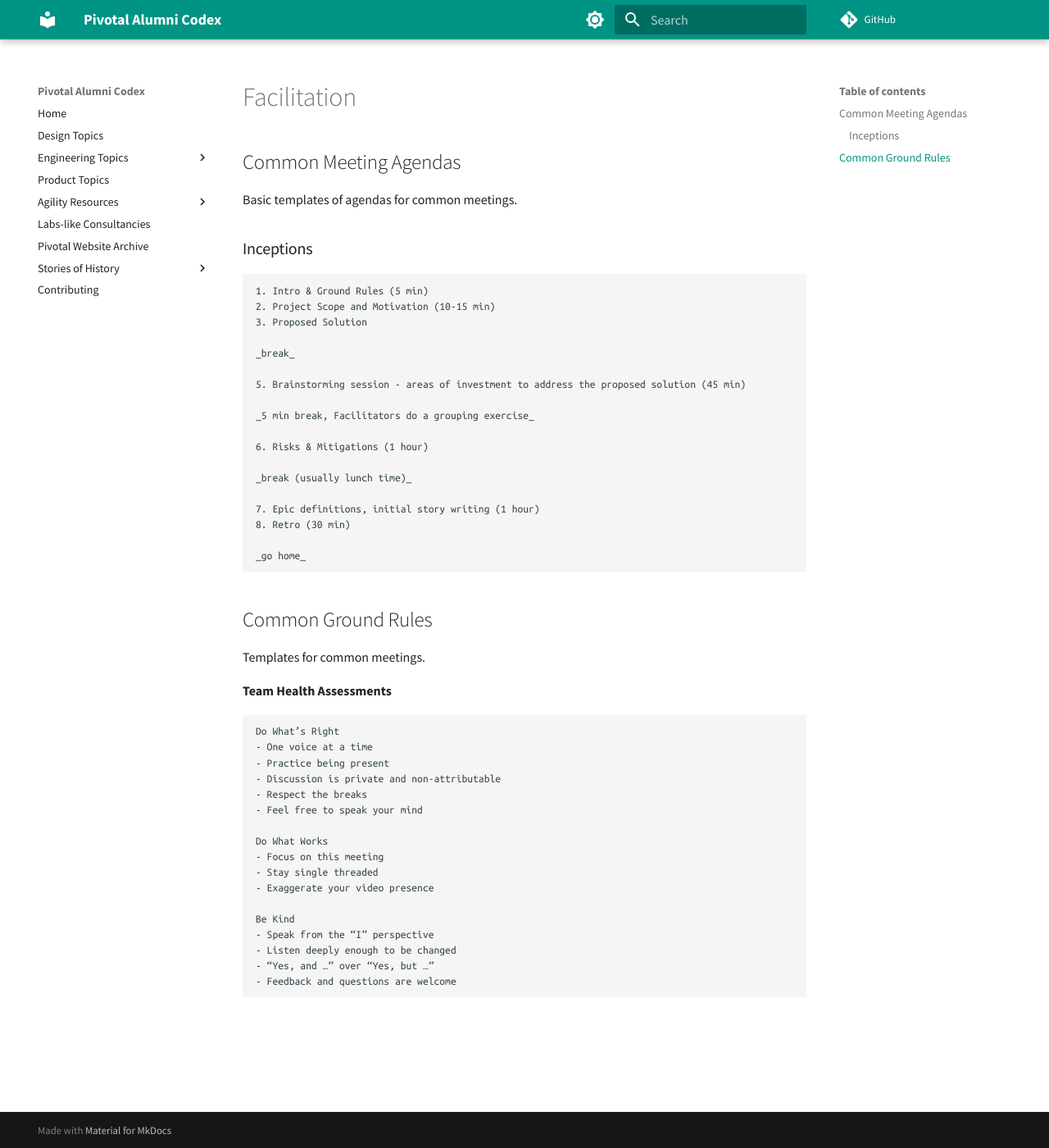
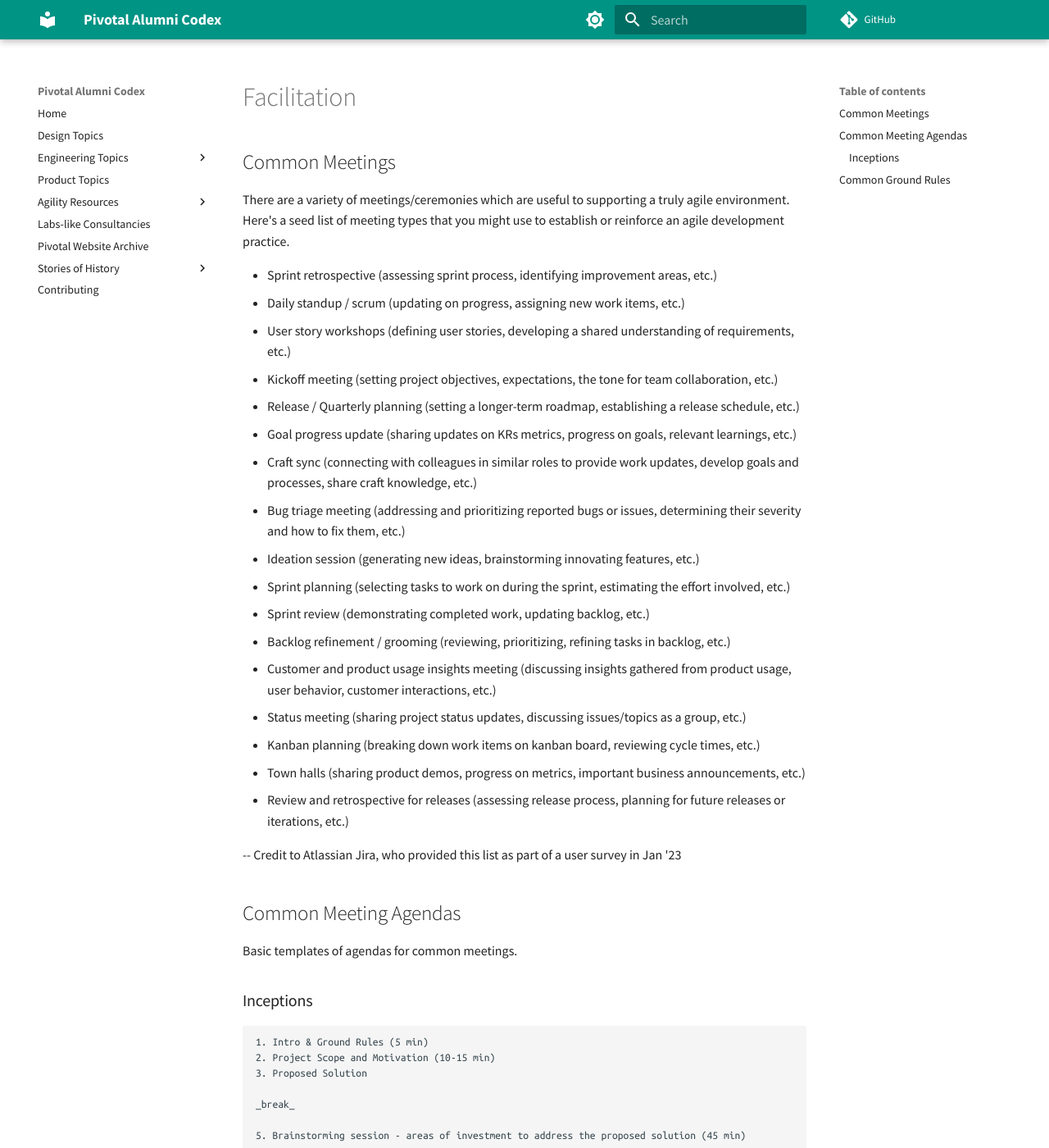
Before and after one commit to alumni-codex/alumni-codex.github.io, an MkDocs documentation site: the page built from docs/agility-resources/facilitation-notes.md, in a window 1280 px wide and 1400 px high. Shown: the whole window at 82% size. Built offline with MkDocs 1.6.1 and Material for MkDocs 9.7.7, drawn with Linux system fonts in a browser that asks for light colours; comment, search, counter and statistics services are not loaded.

Commit message:
Add list of common agile meetings/ceremonies
I was answering a survey from Atlassian about Jira when it presented this really nice summary of many of the common meetings or ceremonies associated with agile processes.

I was going to transcribe this for my own notes, as I think it's useful when changing jobs or roles, but then I thought it might be just as worthwhile to share it here, in the agility resources section.

I don't think this is meant to be a list of things that everyone should do, rather a menu of common formats which should be inspiring to anyone who is either boostrapping an agile practice, or looking for something that's missing in their world today.

Let me know if you have any thoughts, concerns, or feedback.

```diff
--- a/docs/agility-resources/facilitation-notes.md
+++ b/docs/agility-resources/facilitation-notes.md
@@ -1,4 +1,28 @@
 # Facilitation
+
+## Common Meetings
+
+There are a variety of meetings/ceremonies which are useful to supporting a truly agile environment. Here's a seed list of meeting types that you might use to establish or reinforce an agile development practice.
+
+* Sprint retrospective (assessing sprint process, identifying improvement areas, etc.)
+* Daily standup / scrum (updating on progress, assigning new work items, etc.)
+* User story workshops (defining user stories, developing a shared understanding of requirements, etc.)
+* Kickoff meeting (setting project objectives, expectations, the tone for team collaboration, etc.)
+* Release / Quarterly planning (setting a longer-term roadmap, establishing a release schedule, etc.)
+* Goal progress update (sharing updates on KRs metrics, progress on goals, relevant learnings, etc.)
+* Craft sync (connecting with colleagues in similar roles to provide work updates, develop goals and processes, share craft knowledge, etc.)
+* Bug triage meeting (addressing and prioritizing reported bugs or issues, determining their severity and how to fix them, etc.)
+* Ideation session (generating new ideas, brainstorming innovating features, etc.)
+* Sprint planning (selecting tasks to work on during the sprint, estimating the effort involved, etc.)
+* Sprint review (demonstrating completed work, updating backlog, etc.)
+* Backlog refinement / grooming (reviewing, prioritizing, refining tasks in backlog, etc.)
+* Customer and product usage insights meeting (discussing insights gathered from product usage, user behavior, customer interactions, etc.)
+* Status meeting (sharing project status updates, discussing issues/topics as a group, etc.)
+* Kanban planning (breaking down work items on kanban board, reviewing cycle times, etc.)
+* Town halls (sharing product demos, progress on metrics, important business announcements, etc.)
+* Review and retrospective for releases (assessing release process, planning for future releases or iterations, etc.)
+
+-- Credit to Atlassian Jira, who provided this list as part of a user survey in Jan '23
 
 ## Common Meeting Agendas
 
```
